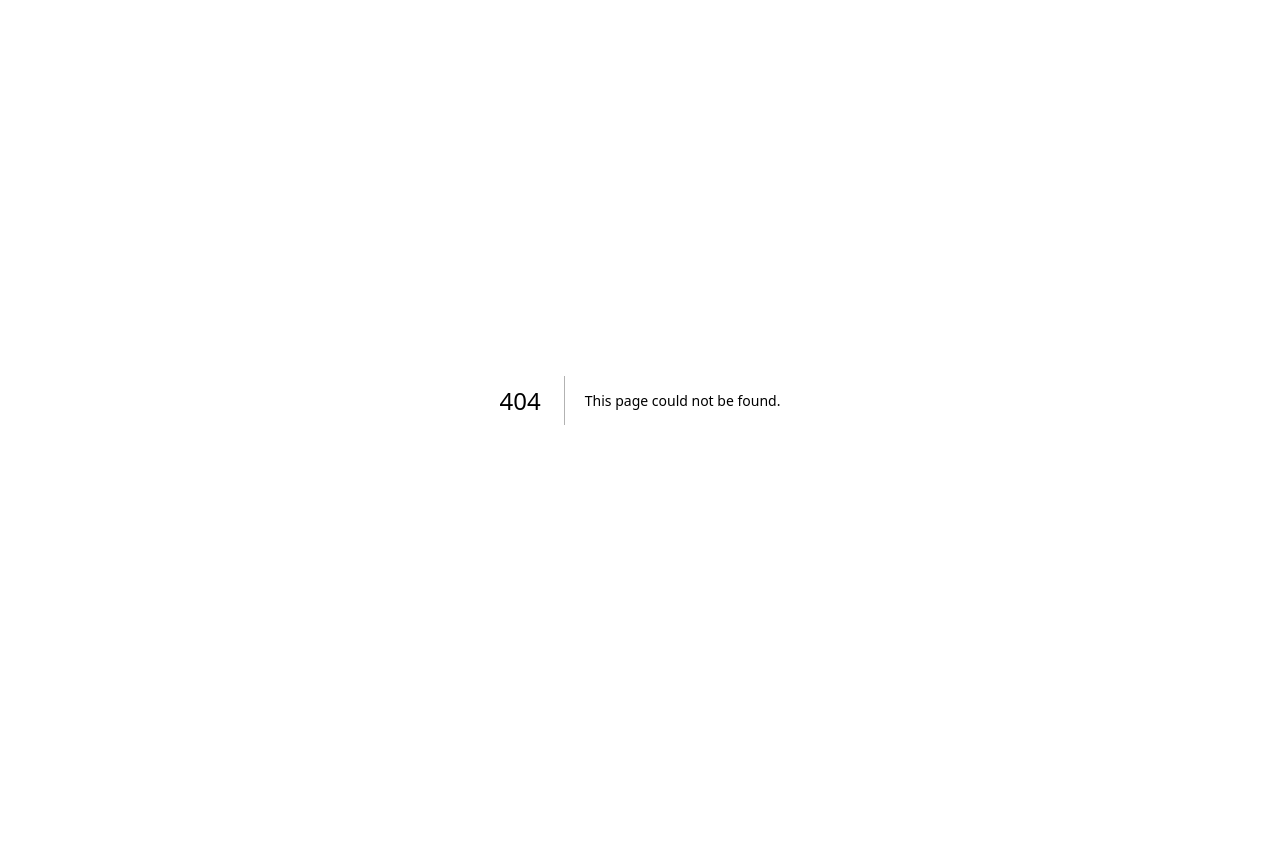
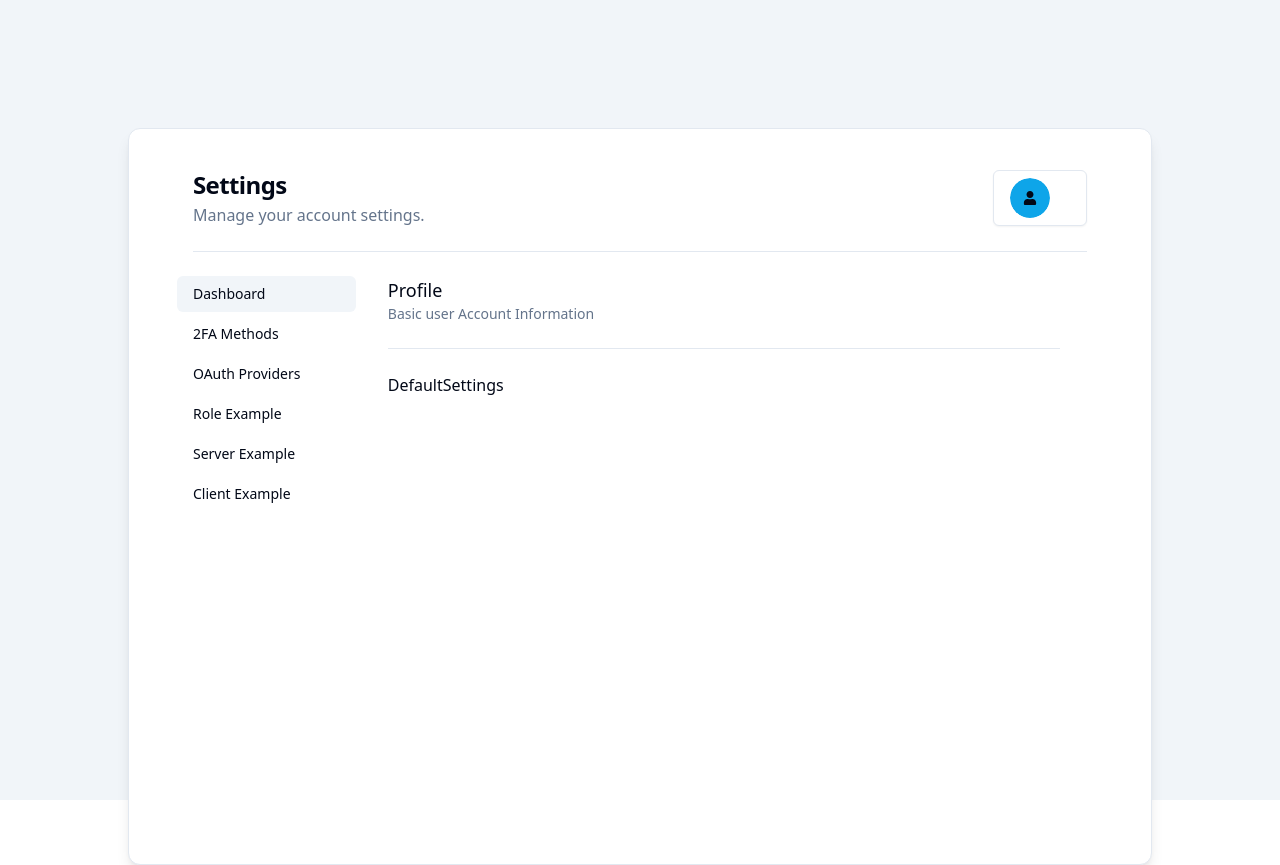
Before and after one commit to johnkraczek/ydtb-auth-example, a Next.js app: page /settings in a window 1280 px wide. Before the commit this address had no page. Before the commit the page ends 800 px from the top, so only its background shows below. Built offline with nearby package versions, Linux system fonts and the light colour scheme; no server answers.

Commit message:
Add Stubbed Settings Pages

```diff
--- a/package.json
+++ b/package.json
@@ -19,6 +19,7 @@
     "@radix-ui/react-dropdown-menu": "^2.0.6",
     "@radix-ui/react-icons": "^1.3.0",
     "@radix-ui/react-label": "^2.0.2",
+    "@radix-ui/react-separator": "^1.0.3",
     "@radix-ui/react-slot": "^1.0.2",
     "@t3-oss/env-nextjs": "^0.9.2",
     "class-variance-authority": "^0.7.0",
--- /dev/null
+++ b/src/app/settings/client-example/page.tsx
@@ -0,0 +1,13 @@
+"use client";
+import { SettingPage } from "~/client/components/basic/setting-page";
+
+export default function ClientExample() {
+  return (
+    <SettingPage
+      title="Client Example"
+      label="This page was generated as a client component"
+    >
+      <div>Client Example Page</div>
+    </SettingPage>
+  );
+}
--- /dev/null
+++ b/src/app/settings/layout.tsx
@@ -0,0 +1,83 @@
+import { Metadata } from "next";
+import { SidebarNav } from "~/client/components/nav/sidebar-nav";
+import { Separator } from "~/client/components/ui/separator";
+import { Card, CardContent } from "~/client/components/ui/card";
+import { UserButton } from "~/client/components/auth/user-button";
+import { SessionProvider } from "next-auth/react";
+import { auth } from "~/server/auth";
+
+export const metadata: Metadata = {
+  title: "Settings",
+  description: "Updating user info",
+};
+
+const sidebarNavItems = [
+  {
+    title: "Dashboard",
+    href: "/settings",
+  },
+  {
+    title: "2FA Methods",
+    href: "/settings/two-factor",
+  },
+  {
+    title: "OAuth Providers",
+    href: "/settings/oAuth-providers",
+  },
+  {
+    title: "Role Example",
+    href: "/settings/role-example",
+  },
+  {
+    title: "Server Example",
+    href: "/settings/server-example",
+  },
+  {
+    title: "Client Example",
+    href: "/settings/client-example",
+  },
+];
+
+interface SettingsLayoutProps {
+  children: React.ReactNode;
+}
+
+export default async function SettingsLayout({
+  children,
+}: SettingsLayoutProps) {
+  const session = await auth();
+  return (
+    <SessionProvider session={session}>
+      <div className="h-full bg-slate-100 p-32">
+        <Card className=" shadow-lg">
+          <CardContent>
+            <div className="hidden space-y-6 p-10 pb-16 md:block">
+              <div className="flex flex-row justify-between align-middle">
+                <div className="space-y-0.5">
+                  <h2 className="text-2xl font-bold tracking-tight">
+                    Settings
+                  </h2>
+                  <p className="text-muted-foreground">
+                    Manage your account settings.
+                  </p>
+                </div>
+                <div className="self-center">
+                  <UserButton />
+                </div>
+              </div>
+              <Separator className="my-6" />
+              <div className="flex flex-col space-y-8 lg:flex-row lg:space-x-12 lg:space-y-0">
+                <aside className="-mx-4 max-w-[200px] lg:w-1/5">
+                  <SidebarNav items={sidebarNavItems} />
+                </aside>
+                <div className="min-h-[500px] flex-1 lg:max-w-2xl">
+                  {children}
+                </div>
+              </div>
+            </div>
+          </CardContent>
+        </Card>
+      </div>
+    </SessionProvider>
+  );
+}
--- /dev/null
+++ b/src/app/settings/oAuth-providers/page.tsx
@@ -0,0 +1,13 @@
+"use client";
+import { SettingPage } from "~/client/components/basic/setting-page";
+
+export default function OAuthProvidersPage() {
+  return (
+    <SettingPage
+      title="oAuth Providers"
+      label="Add or Remove oAuth Providers for your account. "
+    >
+      <div> oAuth Providers Page</div>
+    </SettingPage>
+  );
+}
--- /dev/null
+++ b/src/app/settings/page.tsx
@@ -0,0 +1,10 @@
+import { DefaultSettings } from "~/client/components/settings/default-settings";
+import { SettingPage } from "~/client/components/basic/setting-page";
+
+export default function SettingsProfilePage() {
+  return (
+    <SettingPage title="Profile" label="Basic user Account Information">
+      <DefaultSettings />
+    </SettingPage>
+  );
+}
--- /dev/null
+++ b/src/app/settings/role-example/page.tsx
@@ -0,0 +1,9 @@
+import { SettingPage } from "~/client/components/basic/setting-page";
+
+export default function RoleExample() {
+  return (
+    <SettingPage title="Role Example" label="An example show-casing the roles">
+      <div> Role Example Page</div>
+    </SettingPage>
+  );
+}
--- /dev/null
+++ b/src/app/settings/server-example/page.tsx
@@ -0,0 +1,12 @@
+import { SettingPage } from "~/client/components/basic/setting-page";
+
+export default function ServerExample() {
+  return (
+    <SettingPage
+      title="Server Example"
+      label="Example of a React Server Component"
+    >
+      <div> Server Rendered Page</div>
+    </SettingPage>
+  );
+}
--- /dev/null
+++ b/src/app/settings/two-factor/page.tsx
@@ -0,0 +1,10 @@
+"use client";
+import { SettingPage } from "~/client/components/basic/setting-page";
+
+export default function SettingsProfilePage() {
+  return (
+    <SettingPage title="Two Factor" label="Available Two Factor methods">
+      <div> Two Factor List</div>
+    </SettingPage>
+  );
+}
--- /dev/null
+++ b/src/client/components/basic/setting-page.tsx
@@ -0,0 +1,22 @@
+import { Separator } from "../ui/separator";
+
+export const SettingPage = ({
+  children,
+  title,
+  label,
+}: {
+  children: React.ReactNode;
+  title: string;
+  label: string;
+}) => {
+  return (
+    <div className="space-y-6">
+      <div>
+        <h3 className="text-lg font-medium">{title}</h3>
+        <p className="text-sm text-muted-foreground">{label}</p>
+      </div>
+      <Separator />
+      {children}
+    </div>
+  );
+};
--- /dev/null
+++ b/src/client/components/nav/sidebar-nav.tsx
@@ -0,0 +1,44 @@
+"use client";
+
+import Link from "next/link";
+import { usePathname } from "next/navigation";
+
+import { cn } from "../utils";
+import { buttonVariants } from "../ui/button";
+
+interface SidebarNavProps extends React.HTMLAttributes<HTMLElement> {
+  items: {
+    href: string;
+    title: string;
+  }[];
+}
+
+export function SidebarNav({ className, items, ...props }: SidebarNavProps) {
+  const pathname = usePathname();
+
+  return (
+    <nav
+      className={cn(
+        "flex space-x-2 lg:flex-col lg:space-x-0 lg:space-y-1",
+        className,
+      )}
+      {...props}
+    >
+      {items.map((item) => (
+        <Link
+          key={item.href}
+          href={item.href}
+          className={cn(
+            buttonVariants({ variant: "ghost" }),
+            pathname === item.href
+              ? "bg-muted hover:bg-muted"
+              : "hover:bg-transparent hover:underline",
+            "justify-start",
+          )}
+        >
+          {item.title}
+        </Link>
+      ))}
+    </nav>
+  );
+}
--- /dev/null
+++ b/src/client/components/settings/default-settings.tsx
@@ -0,0 +1,5 @@
+// this will be the form to change the user's data
+
+export const DefaultSettings = () => {
+  return <div>DefaultSettings</div>;
+};
--- /dev/null
+++ b/src/client/components/ui/separator.tsx
@@ -0,0 +1,31 @@
+"use client"
+
+import * as React from "react"
+import * as SeparatorPrimitive from "@radix-ui/react-separator"
+
+import { cn } from "~/client/components/utils"
+
+const Separator = React.forwardRef<
+  React.ElementRef<typeof SeparatorPrimitive.Root>,
+  React.ComponentPropsWithoutRef<typeof SeparatorPrimitive.Root>
+>(
+  (
+    { className, orientation = "horizontal", decorative = true, ...props },
+    ref
+  ) => (
+    <SeparatorPrimitive.Root
+      ref={ref}
+      decorative={decorative}
+      orientation={orientation}
+      className={cn(
+        "shrink-0 bg-border",
+        orientation === "horizontal" ? "h-[1px] w-full" : "h-full w-[1px]",
+        className
+      )}
+      {...props}
+    />
+  )
+)
+Separator.displayName = SeparatorPrimitive.Root.displayName
+
+export { Separator }
```
Also changed, not shown: 1 other file (tests, documents, lock files or other folders).
